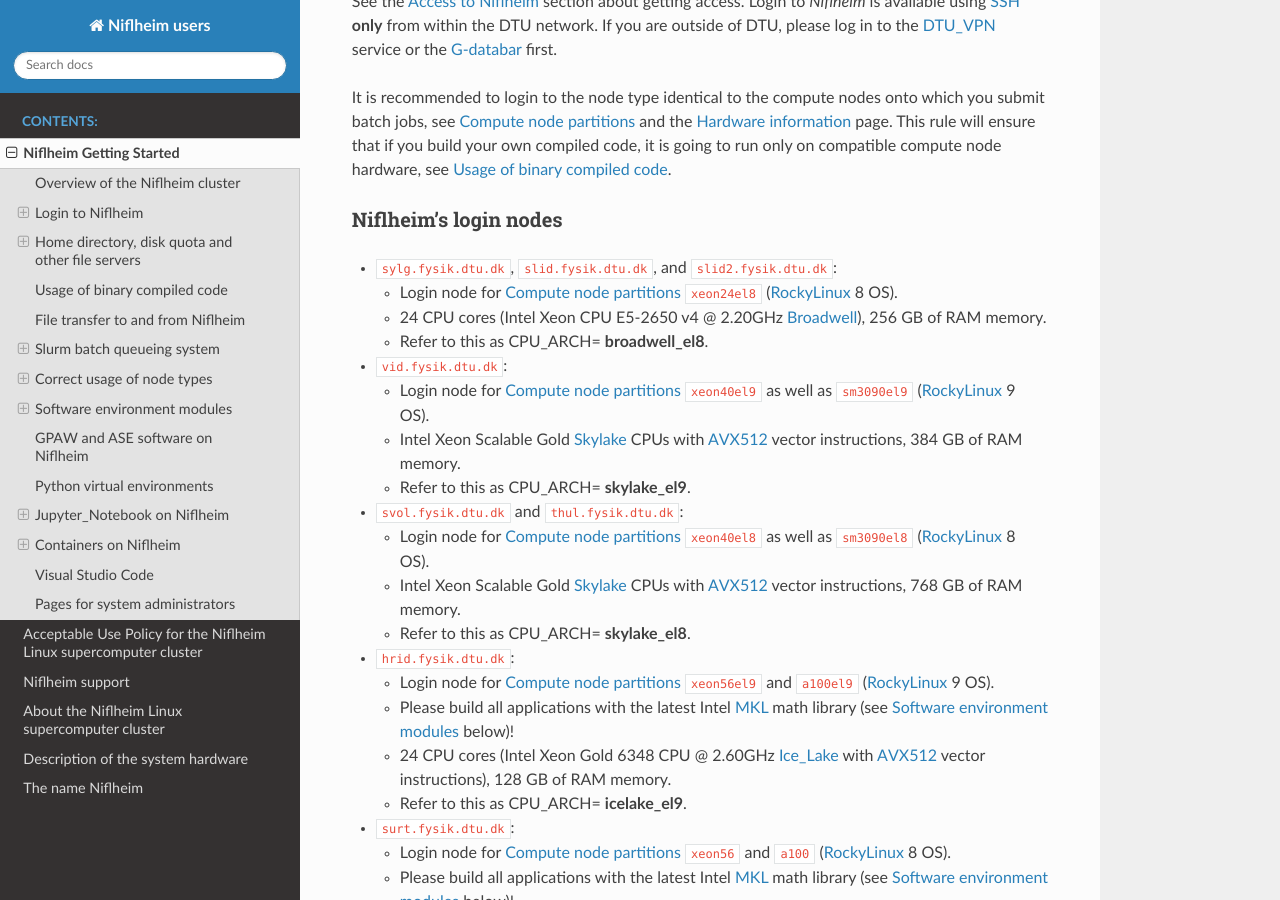
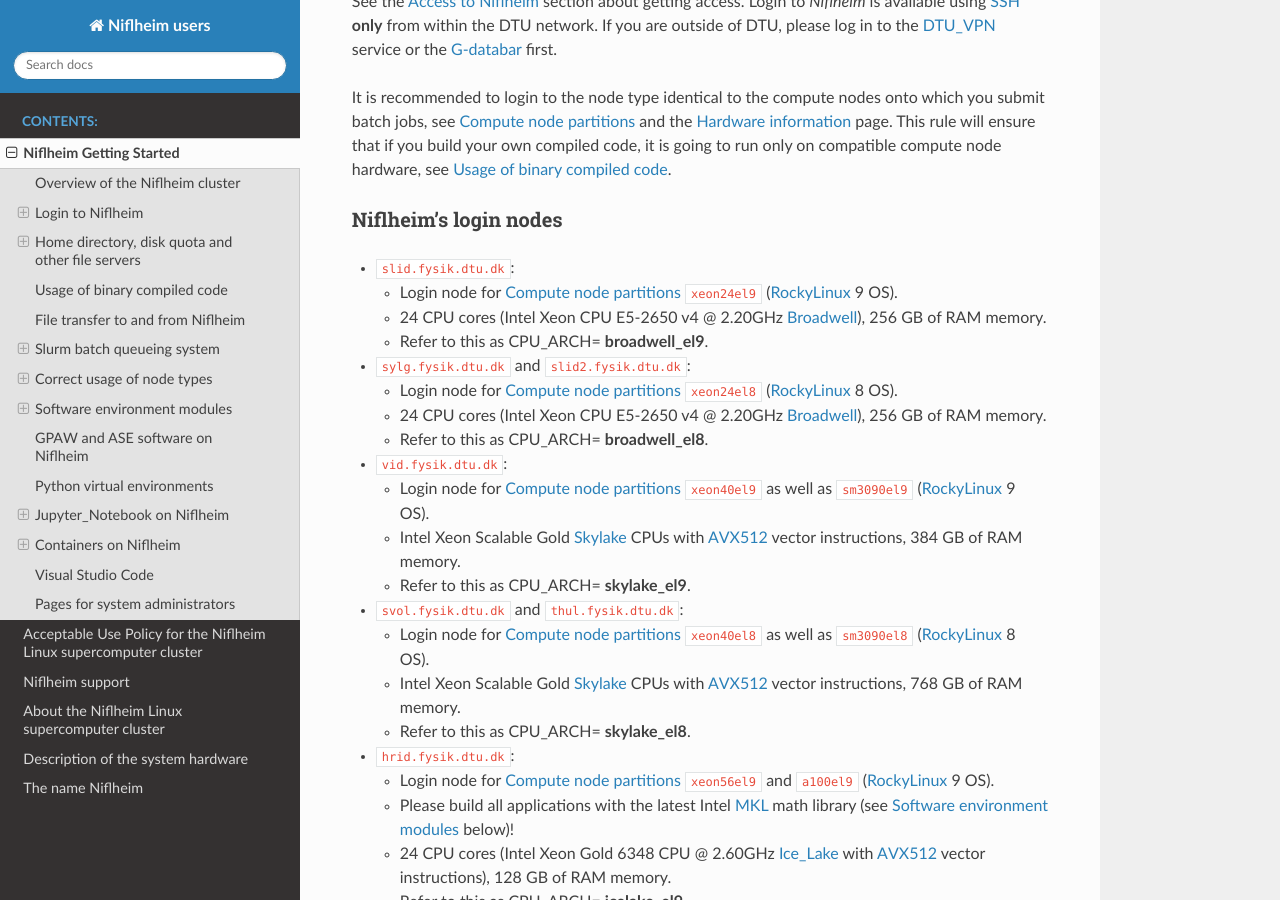
Before and after one commit to OleHolmNielsen/Niflheim_users, a Sphinx documentation site: the page built from docs/Niflheim_Getting_Started.rst, in a window 1280 px wide and 900 px high, scrolled down 522 px. Built offline with Sphinx 7.4.7 and the Read the Docs theme 3.1.0, drawn with Linux system fonts in a browser that asks for light colours; some of the changed text lies outside the part shown.

```diff
--- a/docs/Niflheim_Getting_Started.rst
+++ b/docs/Niflheim_Getting_Started.rst
@@ -43,7 +43,13 @@ see :ref:`binary_compiled_code`.
 Niflheim's login nodes
 --------------------------
 
-* ``sylg.fysik.dtu.dk``, ``slid.fysik.dtu.dk``, and ``slid2.fysik.dtu.dk``:
+* ``slid.fysik.dtu.dk``:
+
+  * Login node for :ref:`compute_node_partitions` ``xeon24el9`` (RockyLinux_ 9 OS).
+  * 24 CPU cores (Intel Xeon CPU E5-2650 v4 @ 2.20GHz Broadwell_), 256 GB of RAM memory.
+  * Refer to this as CPU_ARCH= **broadwell_el9**.
+
+* ``sylg.fysik.dtu.dk`` and ``slid2.fysik.dtu.dk``:
 
   * Login node for :ref:`compute_node_partitions` ``xeon24el8`` (RockyLinux_ 8 OS).
   * 24 CPU cores (Intel Xeon CPU E5-2650 v4 @ 2.20GHz Broadwell_), 256 GB of RAM memory.
```
Also changed, not shown: other parts of docs/Niflheim_Getting_Started.rst (+3 -3 lines).
